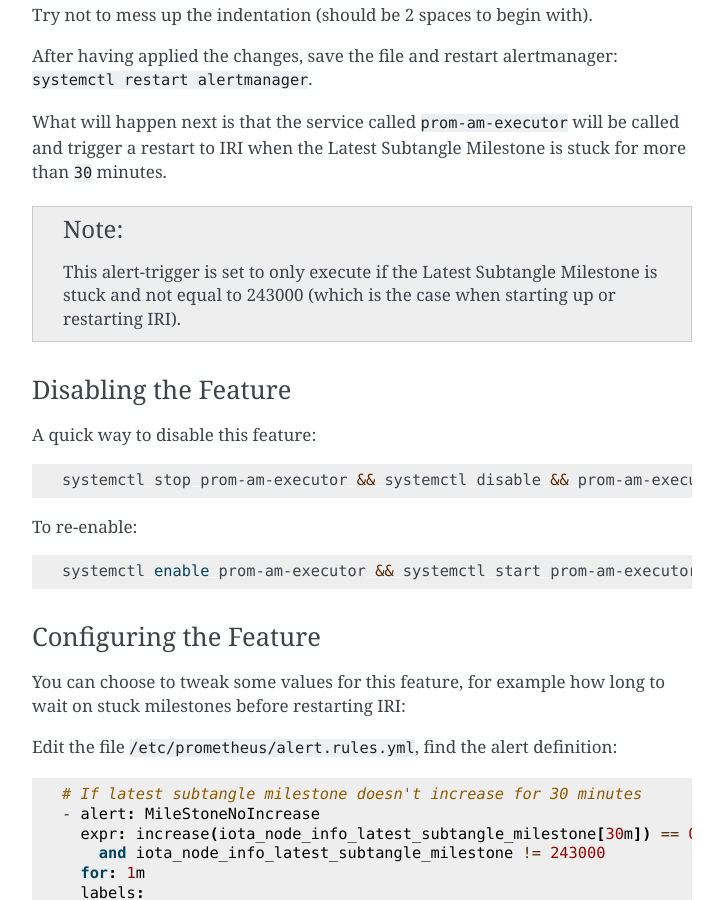
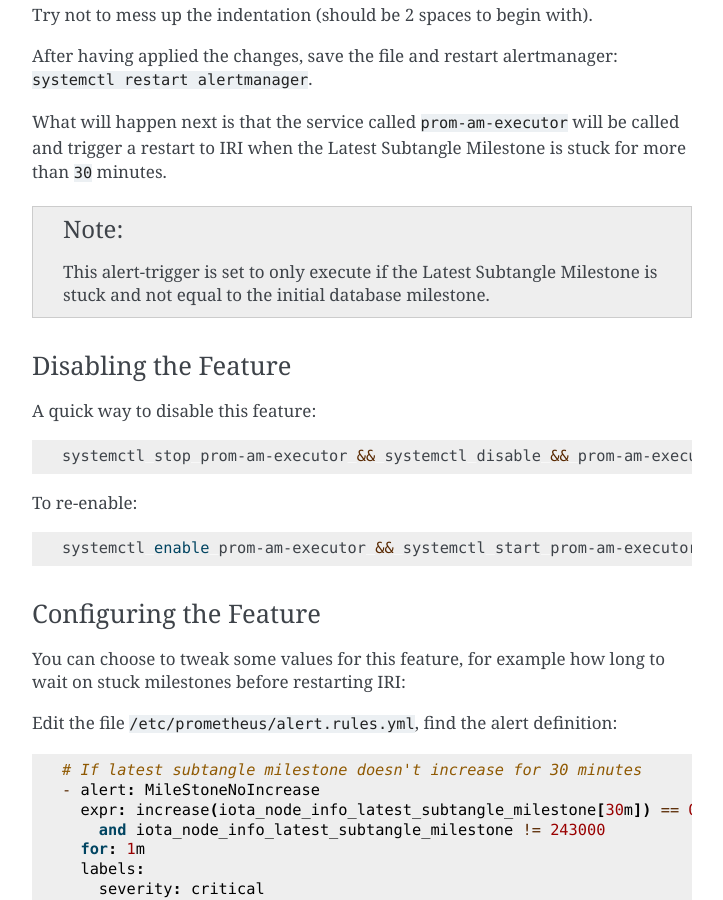
Before and after one commit to nuriel77/iri-playbook, a Sphinx documentation site: the page built from docs/appendix.rst, in a window 1280 px wide and 900 px high, scrolled down 8148 px. Shown: the whole window, without its empty margins (388-1111 px from the left). Built offline with Sphinx 7.4.7, drawn with Linux system fonts in a browser that asks for light colours.

Commit message:
Updated appendix doc

```diff
--- a/docs/appendix.rst
+++ b/docs/appendix.rst
@@ -355,7 +355,7 @@ What will happen next is that the service called ``prom-am-executor`` will be ca
 
 .. note::
 
-  This alert-trigger is set to only execute if the Latest Subtangle Milestone is stuck and not equal to 243000 (which is the case when starting up or restarting IRI).
+  This alert-trigger is set to only execute if the Latest Subtangle Milestone is stuck and not equal to the initial database milestone.
 
 
 Disabling the Feature
```
